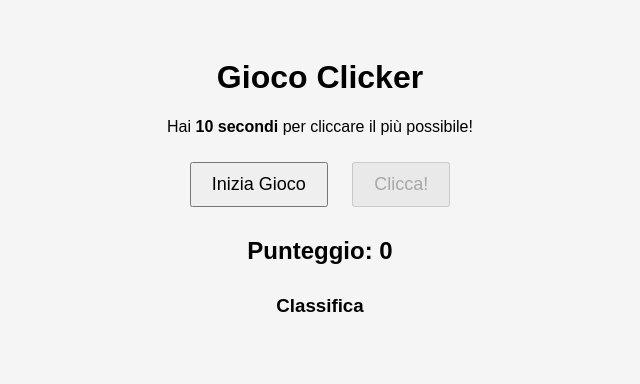
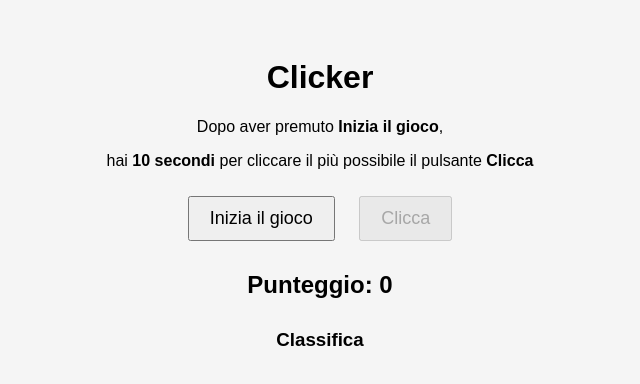
Before and after one commit to paologilberti/random, a plain HTML site: page index.html in a window 1280 px wide. Shown: the whole page, without its empty margins (320-960 px from the left). Drawn offline with Linux system fonts and the light colour scheme; no server answers.

Commit message:
Update index.html

```diff
--- a/index.html
+++ b/index.html
@@ -2,15 +2,16 @@
 <html lang="it">
 <head>
   <meta charset="UTF-8">
-  <title>Gioco Clicker</title>
+  <title>Clicker</title>
   <link rel="stylesheet" href="style.css">
 </head>
 <body>
-  <h1>Gioco Clicker</h1>
-  <p>Hai <strong>10 secondi</strong> per cliccare il più possibile!</p>
+  <h1>Clicker</h1>
+  <p>Dopo aver premuto <strong>Inizia il gioco</strong>,</p>
+  <p>hai <strong>10 secondi</strong> per cliccare il più possibile il pulsante <strong>Clicca</strong></p>
 
-  <button id="startBtn">Inizia Gioco</button>
-  <button id="clickBtn" disabled>Clicca!</button>
+  <button id="startBtn">Inizia il gioco</button>
+  <button id="clickBtn" disabled>Clicca</button>
 
   <h2>Punteggio: <span id="score">0</span></h2>
 
```
